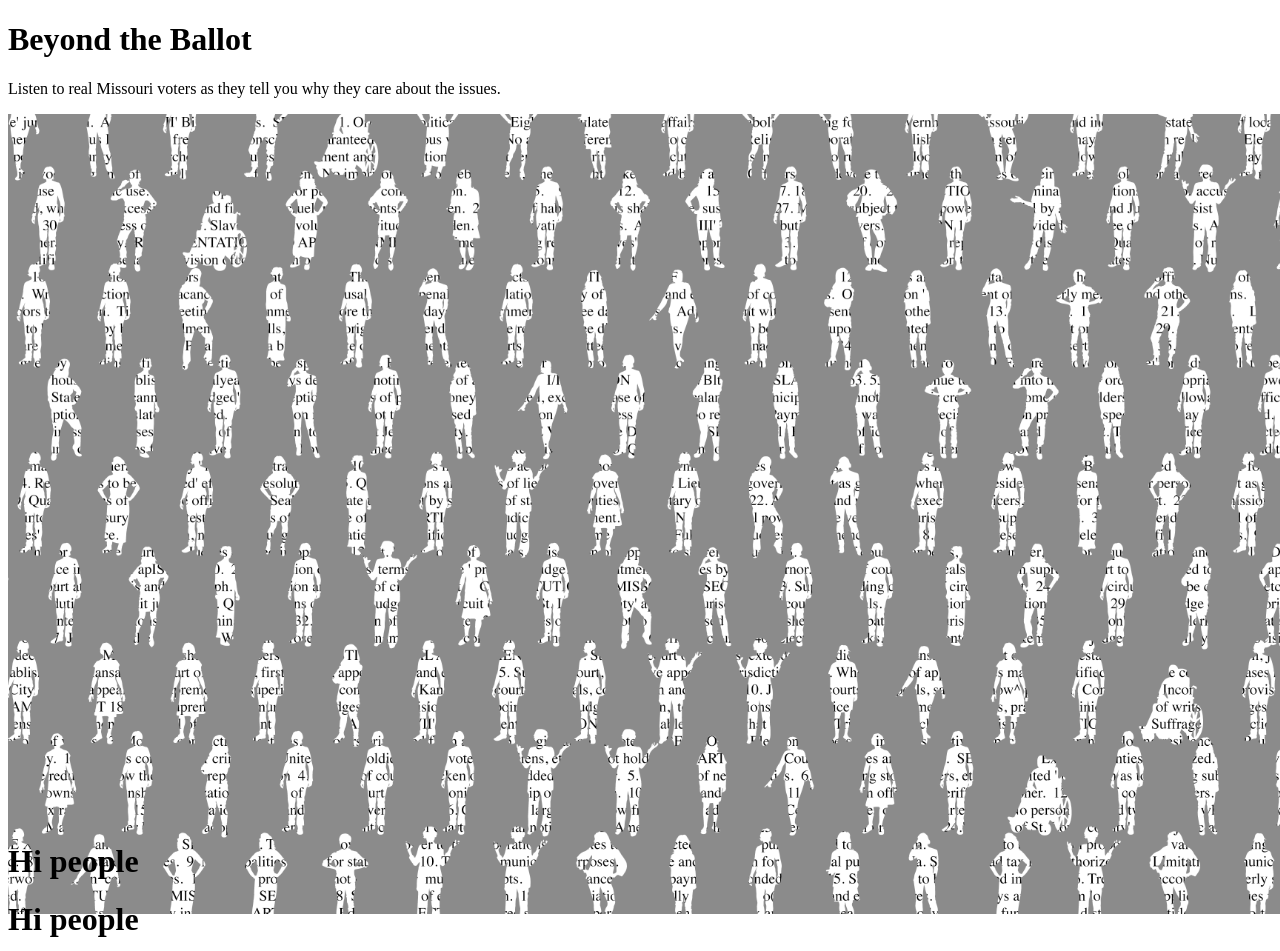
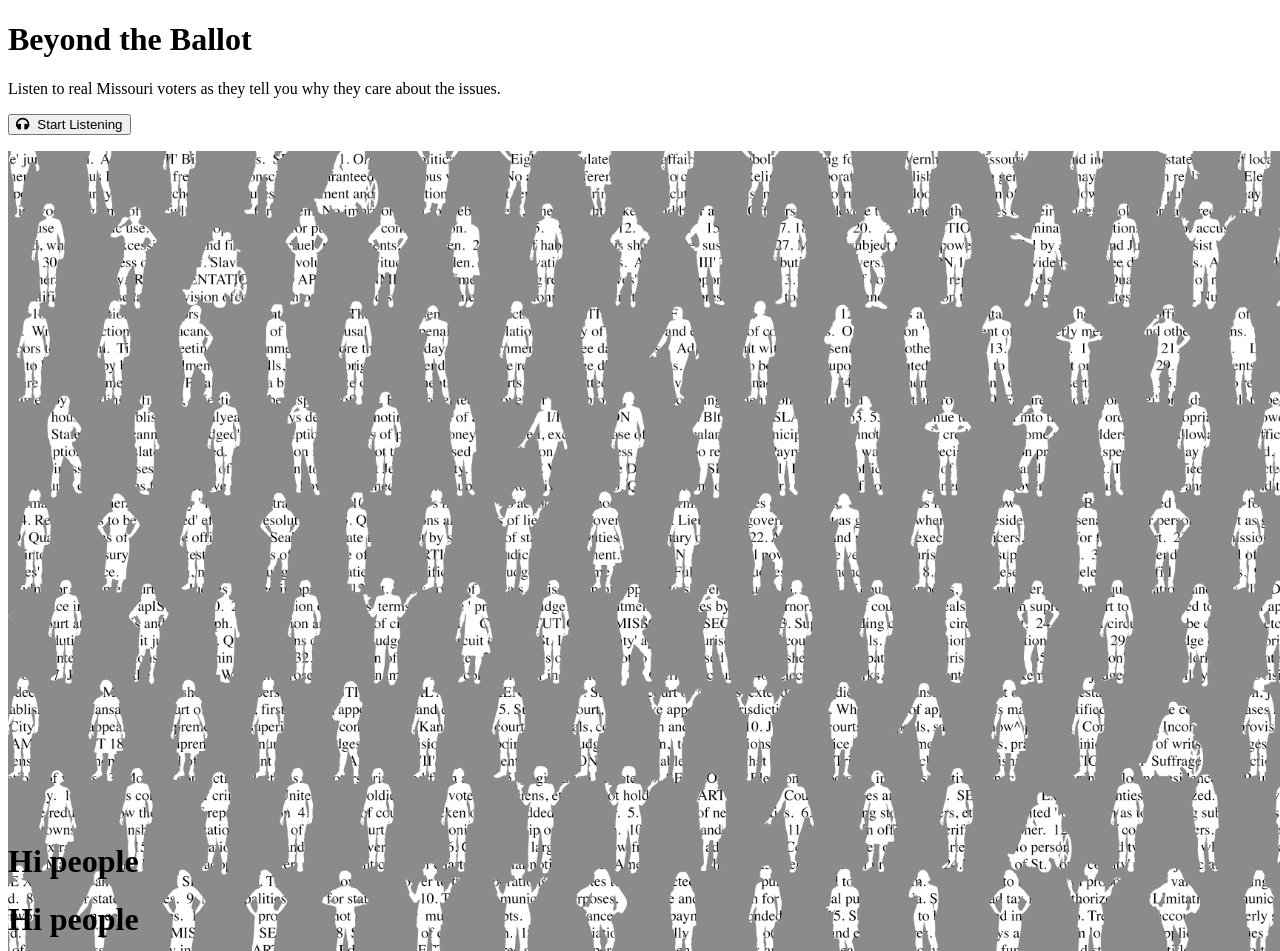
Before and after one commit to KBIAnews/mpr-voterseries, a Gatsby site: page / in a window 1280 px wide. Shown: the top 951 px of the page. Built offline with nearby package versions, Linux system fonts and the light colour scheme; Gatsby itself is replaced by a stand-in of ours.

Commit message:
Styling tweaks.

```diff
--- a/src/components/full-banner.js
+++ b/src/components/full-banner.js
@@ -3,6 +3,8 @@ import Link from 'gatsby-link';
 import Img from 'gatsby-image';
 
 import {debounce, throttle} from 'lodash';
+import { FontAwesomeIcon } from '@fortawesome/react-fontawesome';
+import { faHeadphones } from '@fortawesome/free-solid-svg-icons';
 
 export default class FullBanner extends React.Component {
     constructor(props){
@@ -13,8 +15,8 @@ export default class FullBanner extends React.Component {
         this.state = {
             scrollFactor: 0, // How much of a windowHeight a person has scrolled down
             targetDimensions: {
-                width: '100',
-                height: '100'
+                width: '2000',
+                height: '1000'
             }
         };
     }
@@ -87,6 +89,21 @@ export default class FullBanner extends React.Component {
             <div
             className={"white-field"}>
             <p>Listen to real Missouri voters as they tell you why they care about the issues.</p>
+
+
+            <p className={"button-row"}>
+
+            <button
+            className={'primary'}>
+                <FontAwesomeIcon icon={faHeadphones}
+                style={{
+                    marginRight: '0.5rem'
+                }}/>
+                Start Listening
+            </button>
+            </p>
+
+
             </div>
             </div>
 
--- /dev/null
+++ b/src/layouts/sass/_buttons.scss
@@ -0,0 +1,15 @@
+button {
+    border-radius: 5px;
+    background: none;
+    border: 2px solid $project-primary;
+    color: $project-primary;
+    font-family: $sans-serif;
+    font-size: 1.2rem;
+
+    transition: all 0.3s ease-in-out;
+
+    &:hover {
+        background-color: $project-primary;
+        color: #fff;
+    }
+}
--- a/src/layouts/sass/_header.scss
+++ b/src/layouts/sass/_header.scss
@@ -1,7 +1,7 @@
 div.headroom {
     background: #444;
     margin-bottom: 1.45rem;
-    z-index: 1;
+    z-index: 2 !important;
 
 
     // Containing div for header contents
--- a/src/layouts/sass/_modules.scss
+++ b/src/layouts/sass/_modules.scss
@@ -10,3 +10,4 @@
 // Individual Page Elements
 @import "header";
 @import "titlecard";
+@import "buttons";
--- a/src/layouts/sass/_titlecard.scss
+++ b/src/layouts/sass/_titlecard.scss
@@ -4,7 +4,7 @@ div.full-banner{
 
     }
     div.floating-copy{
-        z-index: 0.5;
+        z-index: 1;
         position: absolute;
         width: 100%;
         top:80px;
@@ -32,10 +32,11 @@ div.full-banner{
             padding-bottom: 5px;
 
             p {
+                margin-top: 1rem;
                 padding-left: 20px;
                 padding-right: 20px;
                 font-weight: 400;
-                font-size: 2rem;
+                font-size: 1.5rem;
                 color: #000;
             }
         }
```
